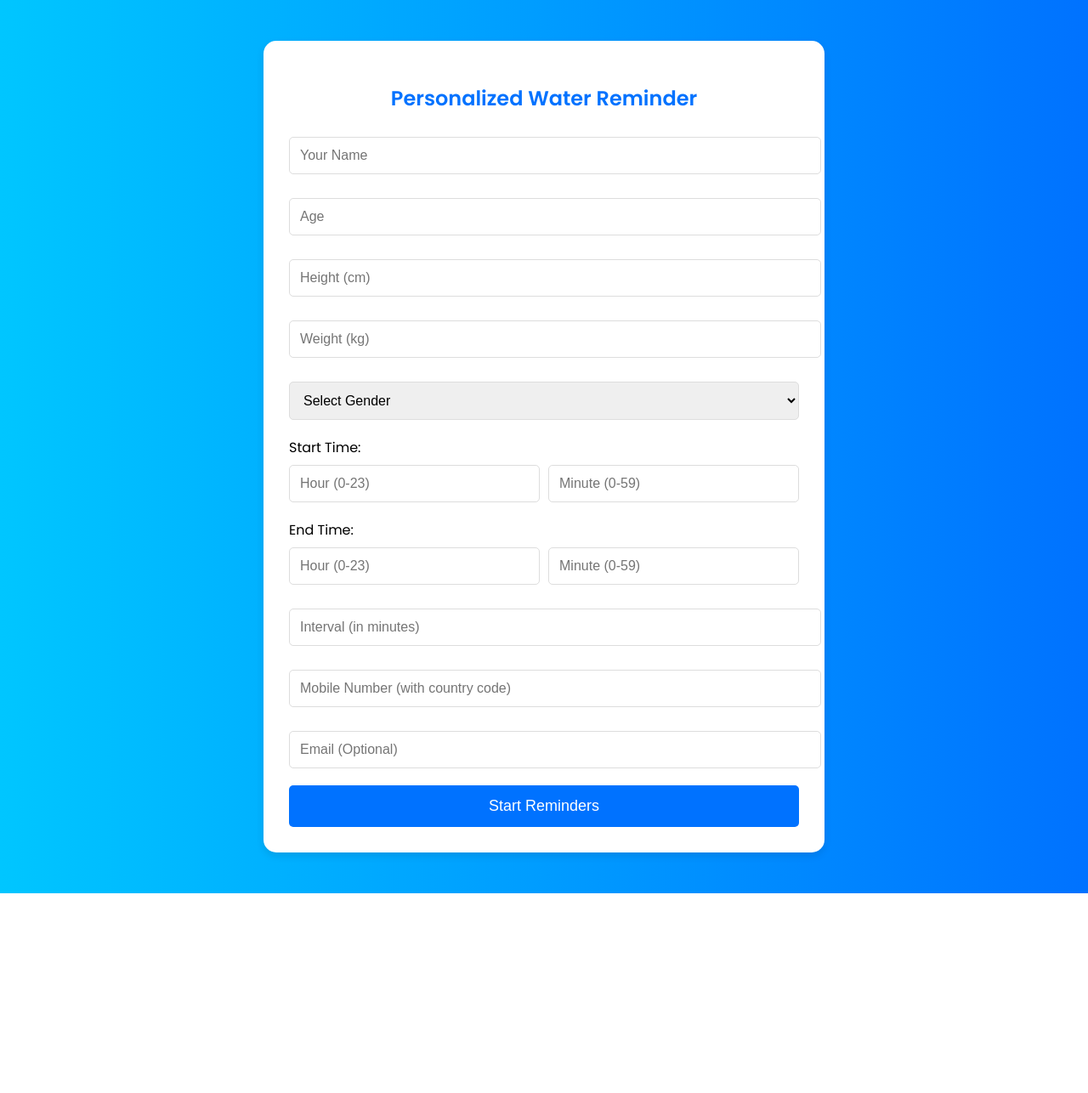
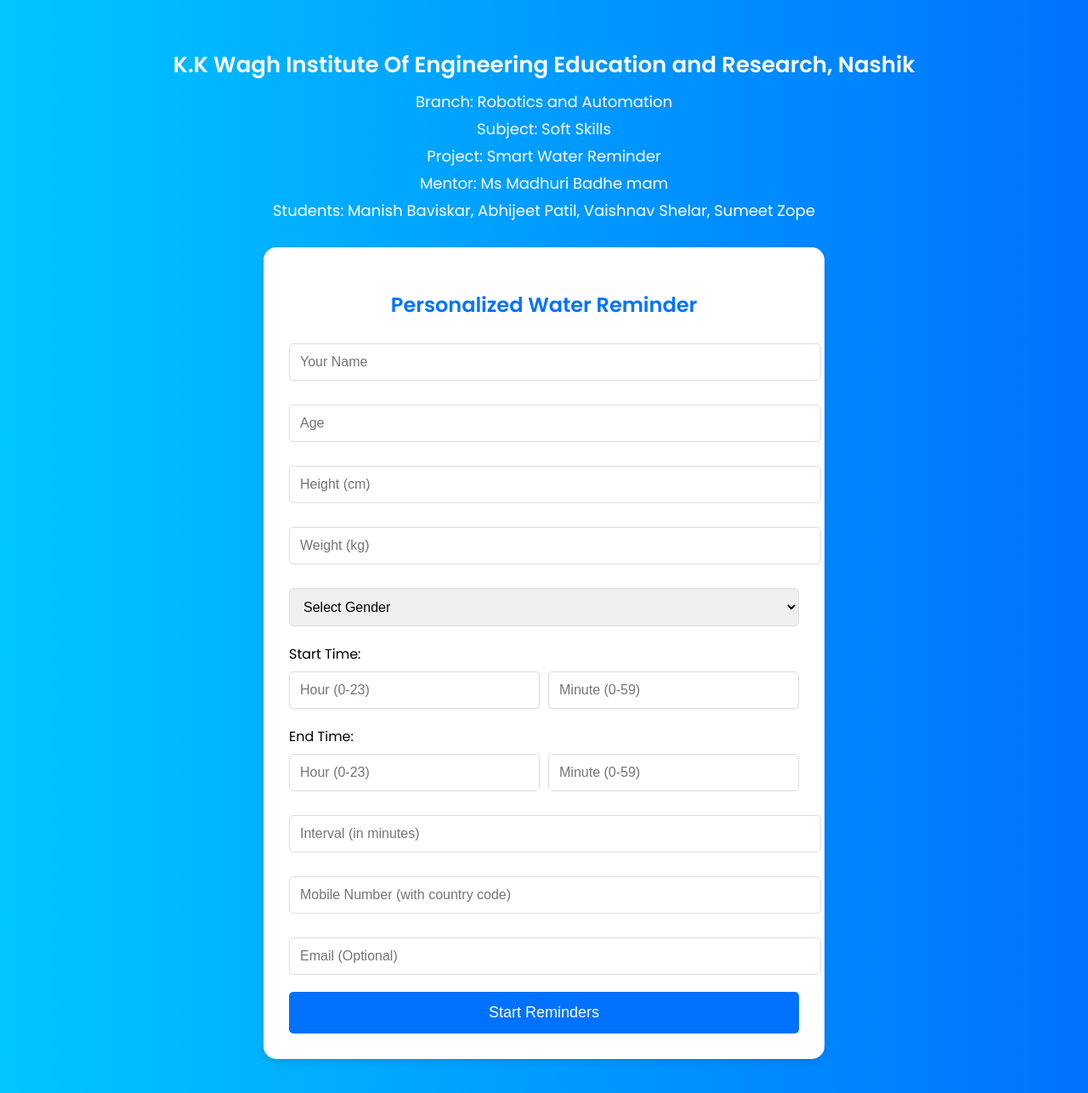
Before and after one commit to vaishnavshelar09/Water, a Flask app: page / in a window 1280 px wide. Shown: the whole page at 85% size. Before the commit the page ends 1051 px from the top, so only its background shows below. Run offline with Flask 2, Linux system fonts and the light colour scheme.

Commit message:
Updated index.html with professional header and theme

```diff
--- a/requirements.txt
+++ b/requirements.txt
@@ -23,6 +23,7 @@
 python-dotenv==1.0.1
 requests==2.31.0
 twilio==8.10.1
+tzdata==2025.2
 urllib3==2.4.0
 Werkzeug==2.3.7
 yarl==1.19.0
--- a/templates/index.html
+++ b/templates/index.html
@@ -3,12 +3,27 @@
 <head>
     <meta charset="UTF-8">
     <title>Water Reminder App</title>
-    <link rel="stylesheet" href="https://fonts.googleapis.com/css?family=Poppins:400,600">
+    <link href="https://fonts.googleapis.com/css?family=Poppins:400,600" rel="stylesheet">
     <style>
         body {
             font-family: 'Poppins', sans-serif;
             background: linear-gradient(to right, #00c6ff, #0072ff);
             padding: 40px;
+            margin: 0;
+        }
+        .header {
+            text-align: center;
+            color: white;
+            margin-bottom: 30px;
+        }
+        .header h1 {
+            font-size: 26px;
+            margin-bottom: 10px;
+        }
+        .header h2 {
+            font-size: 18px;
+            font-weight: 400;
+            margin: 5px 0;
         }
         .container {
             max-width: 600px;
@@ -18,10 +33,11 @@
             border-radius: 15px;
             box-shadow: 0px 4px 10px rgba(0,0,0,0.1);
         }
-        h2 {
+        .container h2 {
             text-align: center;
             color: #0072ff;
             font-weight: 600;
+            margin-bottom: 20px;
         }
         input, select {
             width: 100%;
@@ -54,6 +70,16 @@
     </style>
 </head>
 <body>
+
+    <div class="header">
+        <h1>K.K Wagh Institute Of Engineering Education and Research, Nashik</h1>
+        <h2>Branch: Robotics and Automation</h2>
+        <h2>Subject: Soft Skills</h2>
+        <h2>Project: Smart Water Reminder</h2>
+        <h2>Mentor: Ms Madhuri Badhe mam</h2>
+        <h2>Students: Manish Baviskar, Abhijeet Patil, Vaishnav Shelar, Sumeet Zope</h2>
+    </div>
+
     <div class="container">
         <h2>Personalized Water Reminder</h2>
         <form action="/" method="POST">
@@ -85,5 +111,6 @@
             <button type="submit">Start Reminders</button>
         </form>
     </div>
+
 </body>
 </html>
```
